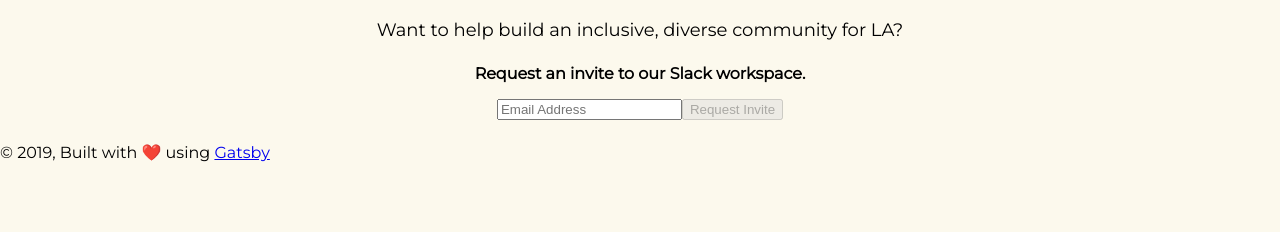
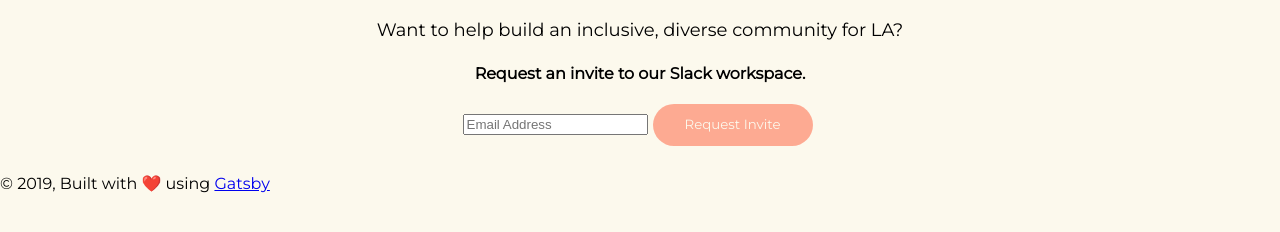
Before and after one commit to la-devs/ladevs.org, a Gatsby site: page / in a window 1280 px wide. Shown: the part 284-516 px from the top of the page. Built offline with nearby package versions, Linux system fonts and the light colour scheme; Gatsby itself is replaced by a stand-in of ours.

Commit message:
Add styled primary button

```diff
--- /dev/null
+++ b/src/components/button.js
@@ -0,0 +1,54 @@
+import PropTypes from 'prop-types';
+import React from 'react';
+
+import '../styles/button.css';
+
+const Button = (props) => {
+  const {
+    buttonType,
+    size,
+    icon,
+    disabled,
+    loading,
+    action,
+    children,
+    style
+  } = props
+
+  const interactive = !disabled && !loading
+  const clickHandler = (event) => {
+    interactive && action(event)
+  }
+
+  return (
+    <button
+      {...(buttonType && { type: buttonType })}
+      {...(!interactive && { disabled: true })}
+      onClick={clickHandler}
+      className={size}
+      style={style}
+    >
+      { icon && icon() }
+      {children}
+    </button>
+  )
+}
+
+
+Button.propTypes = {
+  buttonType: PropTypes.oneOf([undefined, 'button', 'submit', 'reset']),
+  size: PropTypes.oneOf(['sm', 'md', 'lg']),
+  disabled: PropTypes.bool,
+  loading: PropTypes.bool,
+  action: PropTypes.func,
+  children: PropTypes.node,
+  icon: PropTypes.func,
+}
+
+Button.defaultProps = {
+  buttonType: 'button',
+  size: 'md',
+  action: () => {}
+}
+
+export default Button;
--- a/src/components/slackInviteForm.js
+++ b/src/components/slackInviteForm.js
@@ -1,6 +1,7 @@
 import React from 'react';
 
 import { LA_DEVS_EMAIL, EMAIL_REGEX } from '../utils/constants';
+import Button from './button';
 
 class SlackInviteForm extends React.Component {
   constructor(props) {
@@ -28,14 +29,13 @@ class SlackInviteForm extends React.Component {
             border: this.state.validEmail === false ? '1px solid red' : '',
           }}
         />
-        <input
-          type='submit'
-          value='Request Invite'
+        <Button
+          buttonType={'submit'}
+          size={'md'}
           disabled={!this.state.validEmail}
-          style={{
-            pointerEvents: this.state.validEmail ? 'inherit' : 'none',
-          }}
-        />
+        >
+          Request Invite
+        </Button>
         {this.state.validEmail === false &&
           <span style={{color: 'red'}}>Email is invalid</span>
         }
--- /dev/null
+++ b/src/styles/button.css
@@ -0,0 +1,49 @@
+@import './fonts.css';
+
+button {
+  display: inline-block;
+  background: #ff7657;
+  color: #fcf9ed;
+  border-radius: 10rem;
+  cursor: pointer;
+  white-space: nowrap;
+  vertical-align: middle;
+  line-height: 1.5;
+  border: 0.1rem solid transparent;
+  font-family: 'Montserrat', sans-serif;
+  box-shadow: 6px 6px 20px 0px rgba(0,0,0,0.12);
+  transition: all 150ms ease-in-out;
+  margin: 5px;
+}
+
+button:disabled {
+  opacity: .6;
+  cursor: default;
+  pointer-events: none;
+  box-shadow: none;
+}
+
+button:focused {
+  box-shadow: .2rem .4rem .8rem -.2rem rgba(13,95,68,0.18);
+  opacity: 0.9;
+}
+
+button:hover {
+  box-shadow: .2rem .4rem .8rem -.2rem rgba(13,95,68,0.18);
+  opacity: 0.9;
+}
+
+button.sm {
+  padding: 5px 2px 5px 2px;
+  width: 6rem;
+}
+
+button.md {
+  padding: 10px 5px 10px 5px;
+  width: 10rem;
+}
+
+button.lg {
+  padding: 12px 8px 12px 8px;
+  width: 12rem;
+}
```
